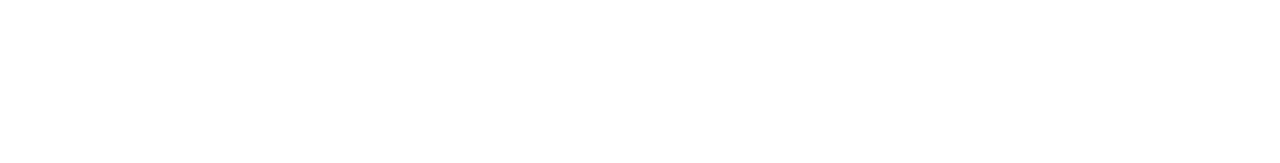
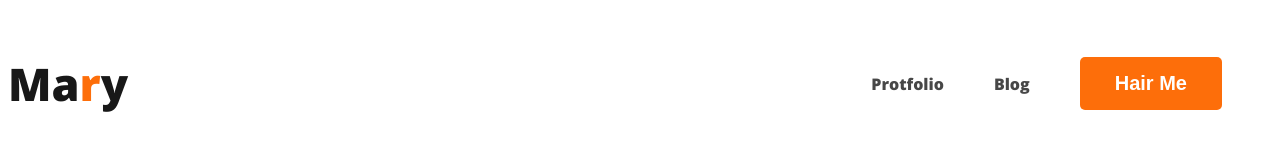
Before and after one commit to Kausar7f/webdevloper-protfolio, a plain HTML site: page index.html in a window 1280 px wide. Drawn offline with nearby package versions, Linux system fonts and the light colour scheme.

Commit message:
added nav

```diff
--- a/index.html
+++ b/index.html
@@ -4,8 +4,33 @@
     <meta charset="UTF-8">
     <meta name="viewport" content="width=device-width, initial-scale=1.0">
     <title>web devloper protfolio</title>
+    <link rel="preconnect" href="https://fonts.googleapis.com">
+<link rel="preconnect" href="https://fonts.gstatic.com" crossorigin>
+<link href="https://fonts.googleapis.com/css2?family=Open+Sans:wght@800&display=swap" rel="stylesheet">
+
+    <link rel="stylesheet" href="styles/Protfolio.css">
 </head>
 <body>
+    <header>
+
+
+    </header>
+    <main>
+        <nav>
+            <h3 class="nav-title">Ma<span class="text-primary">r</span>y</h3>
+            <ul>
+              <li><a href="">Protfolio</a> </li>
+              <li><a href="">Blog</a></li>
+              <li><button class="btn-primary">Hair Me</button></li>
+
+            </ul>
+
+        </nav>
+
+    </main>
+    <footer>
+
+    </footer>
 
 </body>
 </html>
--- /dev/null
+++ b/styles/Protfolio.css
@@ -0,0 +1,50 @@
+/* Common shared styles */
+body {
+    font-family: 'Lato', sans-serif;
+    font-family: 'Open Sans', sans-serif;
+}
+
+.text-primary {
+    color: #FD6E0A;
+}
+
+.btn-primary {
+    border-radius: 5px;
+    background: #FD6E0A;
+    border: 0;
+    color: white;
+    font-size: 20px;
+    font-weight: 700;
+    padding: 15px 35px;
+}
+
+/* nav related styles */
+nav {
+    display: flex;
+    align-items: center;
+
+
+    justify-content: space-between;
+}
+
+.nav-title {
+    color: var(--Dark-01, #181818);
+    font-size: 45px;
+    font-weight: 800;
+}
+
+nav>ul {
+    display: flex;
+    align-items: center;
+}
+
+nav li {
+    list-style: none;
+    margin-right: 50px;
+}
+
+nav a {
+    text-decoration: none;
+    color: #474747;
+    ;
+}
```
